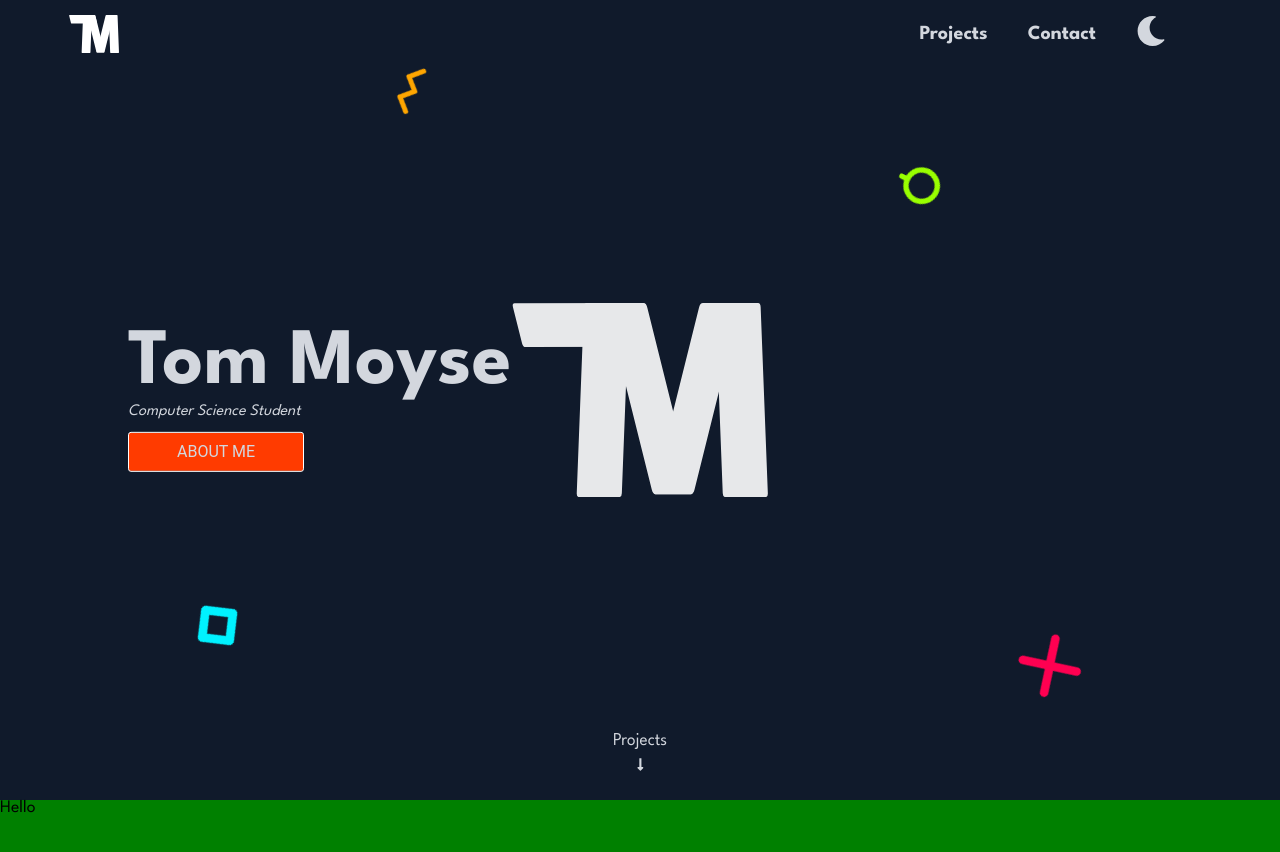
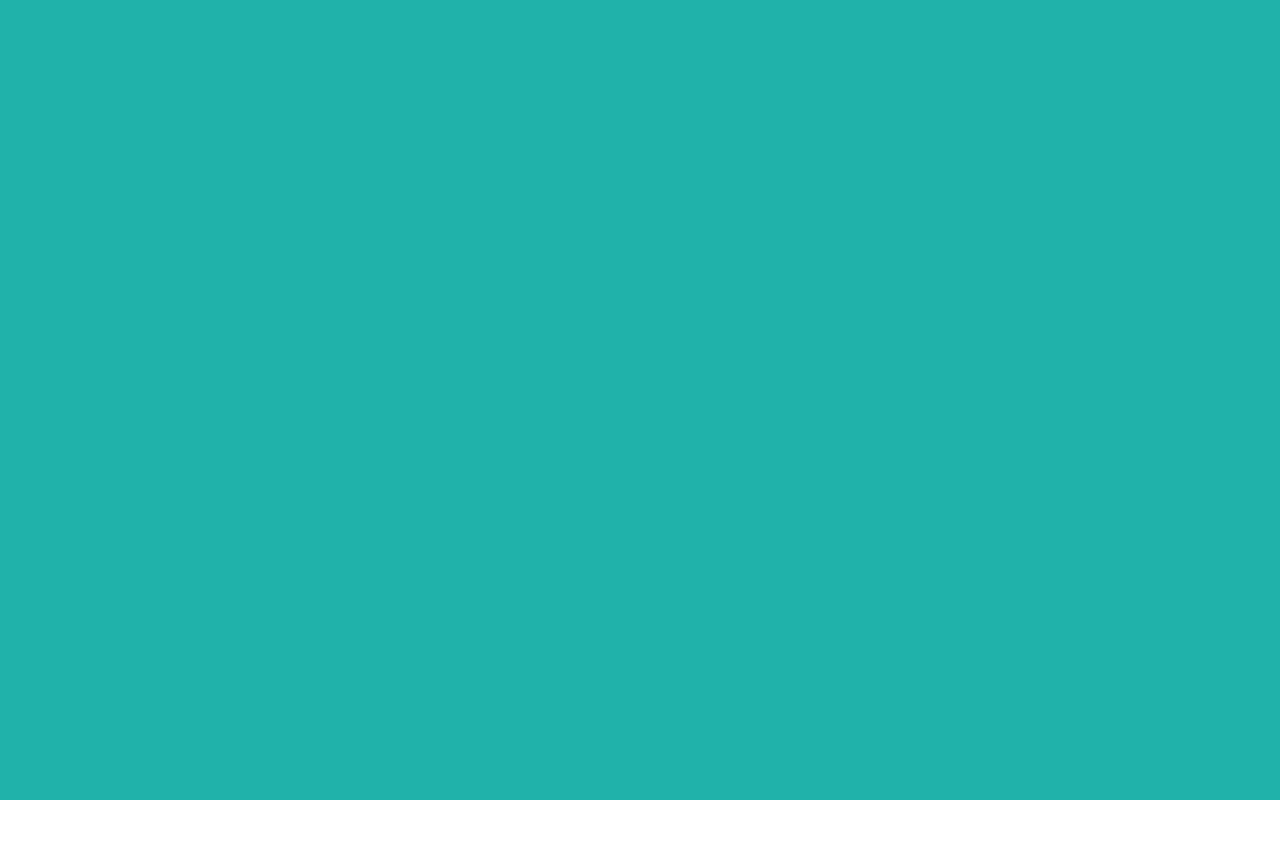
Before and after one commit to Tom-Moyse/Portfolio-Site, a React (Create React App) app: page / in a window 1280 px wide. Shown: the top 852 px of the page. After the commit the page ends 800 px from the top, so only its background shows below. Built offline with nearby package versions, Linux system fonts and the light colour scheme.

Commit message:
began working on load screen animation

```diff
--- a/src/App.js
+++ b/src/App.js
@@ -1,8 +1,30 @@
 import React from 'react'
+import { useState } from 'react';
 import MainPage from './MainPage';
+import LoadAnimation from './components/LoadAnimation';
 
 function App() {
-  return <MainPage />
+  const [playingLoadAnim, playLoadAnim] = useState(true)
+
+  onanimationend = (e) =>{
+    console.log(e)
+    var count = 0;
+    if (e.animationName === "animate-width"){
+
+        count++
+    }
+    if (count > 15){
+      playLoadAnim(false)
+      console.log('hi')
+    }
+  }
+
+  return (
+    <>
+      <LoadAnimation display = {playingLoadAnim}/>
+      <MainPage display = {!playingLoadAnim}/>
+    </>
+  )
 }
 
 export default App;
--- a/src/MainPage.js
+++ b/src/MainPage.js
@@ -10,7 +10,7 @@ import Squiggles from './components/Squiggles';
 import Projects from './components/Projects';
 import DownArrow from './components/DownArrow';
 
-const MainPage = () => {
+const MainPage = ({ display }) => {
     // Where true is dark theme and false is light them
     const [viewModeDark, setViewMode] = useState(true)
     const [showAbout, toggleAbout] = useState(false)
@@ -23,6 +23,7 @@ const MainPage = () => {
         }
     }
 
+    if (display){
         return (
             <>
             <header className={`startView ${ viewModeDark ? 'startViewDark' : 'startViewLight' }`}>
@@ -37,5 +38,9 @@ const MainPage = () => {
             </>
         );
     }
+    else{
+        return null
+    }
+}
 
 export default MainPage
--- /dev/null
+++ b/src/components/LoadAnimation.js
@@ -0,0 +1,17 @@
+import React from 'react'
+
+const LoadAnimation = () => {
+    return (
+        <div className='backgroundBox'>
+            <div className='rectangles'>
+                <div className='rect'></div>
+                <div className='rect'></div>
+                <div className='rect'></div>
+                <div className='rect'></div>
+                <div className='rect'></div>
+            </div>
+        </div>
+    )
+}
+
+export default LoadAnimation
--- a/src/css/main.css
+++ b/src/css/main.css
@@ -547,3 +547,67 @@ figcaption{
 	bottom: 0%;
 	transition: bottom 0.3s;
 }
+
+@keyframes slide-from-right {
+	0%{
+		transform: translateX(-100%);
+	}
+	100%{
+		transform: translateX(0%);
+	}
+}
+
+.backgroundBox{
+	position: absolute;
+	margin: 0;
+	width: 100%;
+	height: 100%;
+	background-color: lightseagreen;
+	animation: slide-from-right;
+	animation-duration: 1s;
+	animation-fill-mode: forwards;
+	display: flex;
+	justify-content: center;
+	align-items: center;
+}
+
+.rectangles{
+	width:30%;
+	height: 30%;
+}
+
+@keyframes animate-width {
+	0%{
+		width: 0%
+	}
+	50%{
+		width: 100%;
+	}
+	100%{
+		width: 0%;
+	}
+}
+
+.rect{
+	width: 0%;
+	height: 12%;
+	margin-top: 4%;
+	margin-bottom: 4%;
+	background-color: white;
+	animation: animate-width;
+	animation-duration: 1s;
+	animation-delay: 1s;
+
+}
+.rect:nth-child(2){
+	animation-delay: 1.1s;
+}
+.rect:nth-child(3){
+	animation-delay: 1.2s;
+}
+.rect:nth-child(4){
+	animation-delay: 1.3s;
+}
+.rect:nth-child(5){
+	animation-delay: 1.4s;
+}
```
Lines whose indentation alone changed are shown as unchanged.
